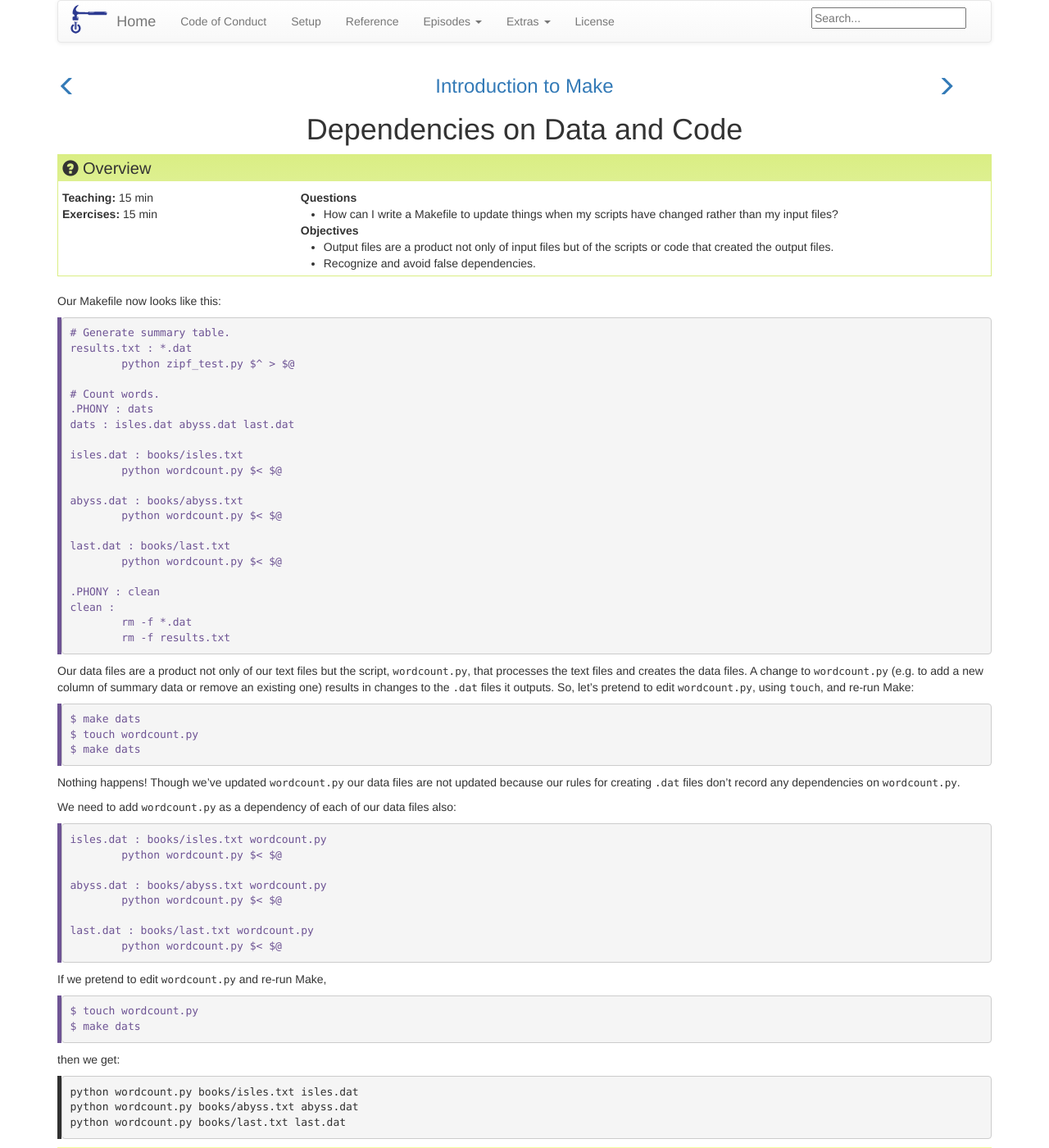
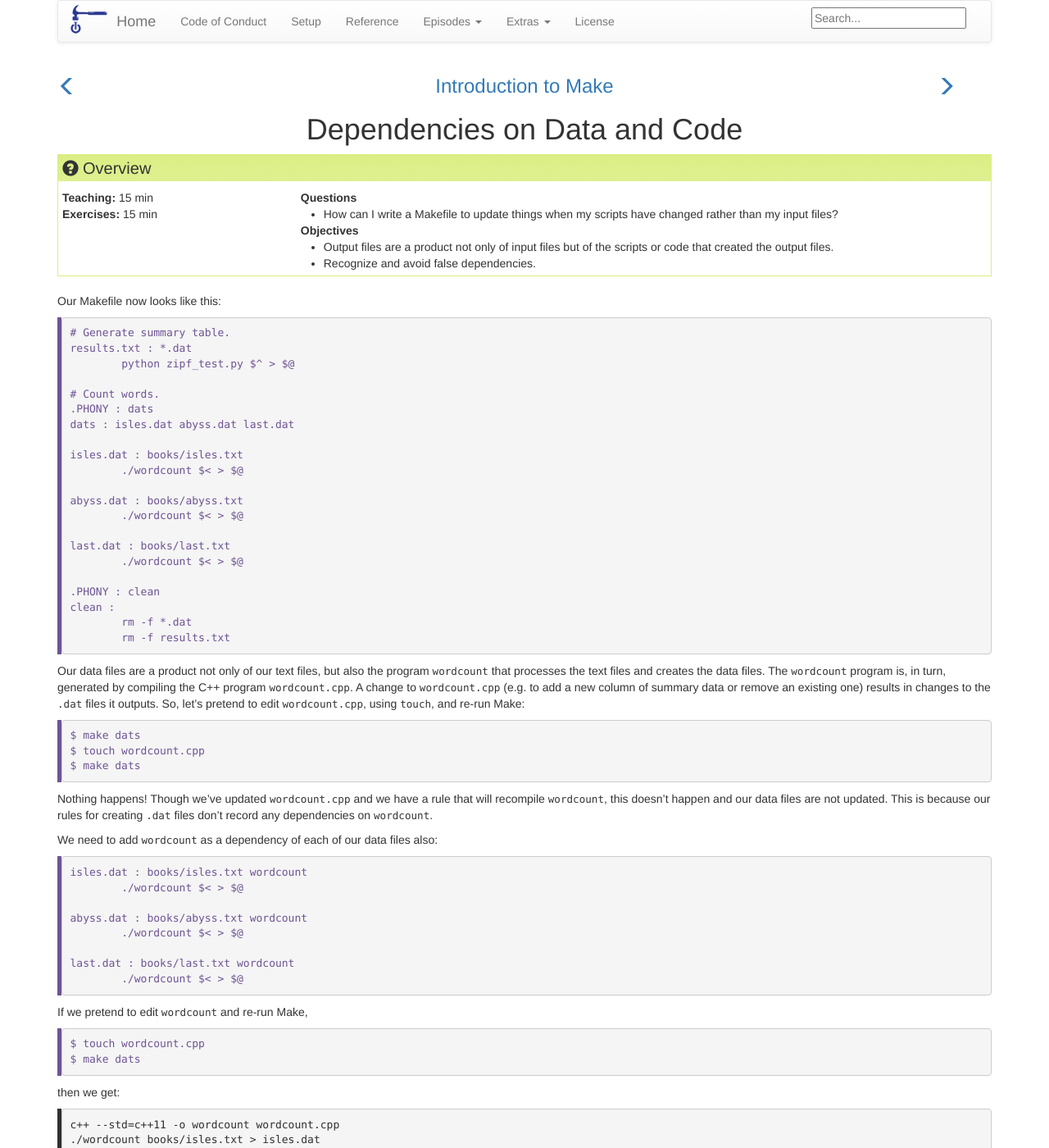
Before and after one commit to ornl-ssd/cpp-make-intro, a Jekyll site: the page built from _episodes/04-dependencies.md, in a window 1280 px wide and 1400 px high. Shown: the whole window at 82% size. Built offline with Jekyll 4.4.1, drawn with Linux system fonts in a browser that asks for light colours; some of the changed text lies outside the part shown.

Commit message:
Updated 04
Signed-off-by: Watson, Gregory <g.watson@computer.org>

```diff
--- a/_episodes/04-dependencies.md
+++ b/_episodes/04-dependencies.md
@@ -24,13 +24,13 @@ results.txt : *.dat
 dats : isles.dat abyss.dat last.dat
 
 isles.dat : books/isles.txt
-        python wordcount.py $< $@
+        ./wordcount $< > $@
 
 abyss.dat : books/abyss.txt
-        python wordcount.py $< $@
+        ./wordcount $< > $@
 
 last.dat : books/last.txt
-        python wordcount.py $< $@
+        ./wordcount $< > $@
 
 .PHONY : clean
 clean :
@@ -39,43 +39,45 @@ clean :
 ~~~
 {: .make}
 
-Our data files are a product not only of our text files but the
-script, `wordcount.py`, that processes the text files and creates the
-data files. A change to `wordcount.py` (e.g. to add a new column of
-summary data or remove an existing one) results in changes to the
-`.dat` files it outputs. So, let's pretend to edit `wordcount.py`,
+Our data files are a product not only of our text files, but also the
+program `wordcount` that processes the text files and creates the
+data files. The `wordcount` program is, in turn, generated by compiling
+the C++ program `wordcount.cpp`. A change to `wordcount.cpp` (e.g. to add a
+new column of summary data or remove an existing one) results in changes to the
+`.dat` files it outputs. So, let's pretend to edit `wordcount.cpp`,
 using `touch`, and re-run Make:
 
 ~~~
 $ make dats
-$ touch wordcount.py
+$ touch wordcount.cpp
 $ make dats
 ~~~
 {: .bash}
 
-Nothing happens! Though we've updated `wordcount.py` our data files
-are not updated because our rules for creating `.dat` files don't
-record any dependencies on `wordcount.py`.
+Nothing happens! Though we've updated `wordcount.cpp` and we have a rule
+that will recompile `wordcount`, this doesn't happen and our data files
+are not updated. This is because our rules for creating `.dat` files don't
+record any dependencies on `wordcount`.
 
-We need to add `wordcount.py` as a dependency of each of our
+We need to add `wordcount` as a dependency of each of our
 data files also:
 
 ~~~
-isles.dat : books/isles.txt wordcount.py
-        python wordcount.py $< $@
+isles.dat : books/isles.txt wordcount
+        ./wordcount $< > $@
 
-abyss.dat : books/abyss.txt wordcount.py
-        python wordcount.py $< $@
+abyss.dat : books/abyss.txt wordcount
+        ./wordcount $< > $@
 
-last.dat : books/last.txt wordcount.py
-        python wordcount.py $< $@
+last.dat : books/last.txt wordcount
+        ./wordcount $< > $@
 ~~~
 {: .make}
 
-If we pretend to edit `wordcount.py` and re-run Make,
+If we pretend to edit `wordcount` and re-run Make,
 
 ~~~
-$ touch wordcount.py
+$ touch wordcount.cpp
 $ make dats
 ~~~
 {: .bash}
@@ -83,9 +85,10 @@ $ make dats
 then we get:
 
 ~~~
-python wordcount.py books/isles.txt isles.dat
-python wordcount.py books/abyss.txt abyss.dat
-python wordcount.py books/last.txt last.dat
+c++ --std=c++11 -o wordcount wordcount.cpp
+./wordcount books/isles.txt > isles.dat
+./wordcount books/abyss.txt > abyss.dat
+./wordcount books/last.txt > last.dat
 ~~~
 {: .output}
 
@@ -94,35 +97,45 @@ python wordcount.py books/last.txt last.dat
 > `make` can show the commands it will execute without actually running them if we pass the `-n` flag:
 >
 > ~~~
-> $ touch wordcount.py
+> $ touch wordcount.cpp
 > $ make -n dats
 > ~~~
 > {: .bash}
 >
-> This gives the same output to the screen as without the `-n` flag, but the commands are not actually run. Using this 'dry-run' mode is a good way to check that you have set up your Makefile properly before actually running the commands in it.
+> This gives the same output to the screen as without the `-n` flag, but the commands are not actually run.
+> Using this 'dry-run' mode is a good way to check that you have set up your Makefile properly before
+> actually running the commands in it.
 >
 {: .callout}
 
 The following figure shows the dependencies embodied within our
 Makefile, involved in building the `results.txt` target, after adding
-`wordcount.py` and `zipf_test.py` as dependencies to their respective target files:
+`wordcount` and `zipf_test.py` as dependencies to their respective target files:
 
-![results.txt dependencies after adding wordcount.py and zipf_test.py as dependencies](../fig/04-dependencies.png "results.txt dependencies after adding wordcount.py and zipf_test.py as dependencies")
+![results.txt dependencies after adding wordcount and zipf_test.py as dependencies]({{ page.root }}/fig/04-dependencies.png "results.txt dependencies after adding wordcount and zipf_test.py as dependencies")
 
-> ## Why Don't the `.txt` Files Depend on `wordcount.py`?
+> ## Why Don't the `.txt` Files Depend on `wordcount`?
 >
 > `.txt` files are input files and have no dependencies. To make these
-> depend on `wordcount.py` would introduce a [false
+> depend on `wordcount` would introduce a [false
 > dependency]({{ page.root }}/reference/#false-dependency).
 {: .callout}
 
-Intuitively, we should also add `wordcount.py` as dependency for
+> ## Why Don't the `.dat` Files Depend on `wordcount.cpp`?
+>
+> The `.dat` files are generated by `wordcount`. To make these
+> depend on `wordcount.cpp` would mean that they would be regenerated
+> whenever `wordcount.cpp` was changed, however the `wordcount` program
+> would not be recompiled because its rule would not be triggered.
+{: .callout}
+
+Intuitively, we should also add `wordcount` as dependency for
 `results.txt`, as the final table should be rebuilt as we remake the
 `.dat` files. However, it turns out we don't have to! Let's see what
-happens to `results.txt` when we update `wordcount.py`:
+happens to `results.txt` when we update `wordcount`:
 
 ~~~
-$ touch wordcount.py
+$ touch wordcount.cpp
 $ make results.txt
 ~~~
 {: .bash}
@@ -130,9 +143,10 @@ $ make results.txt
 then we get:
 
 ~~~
-python wordcount.py books/abyss.txt abyss.dat
-python wordcount.py books/isles.txt isles.dat
-python wordcount.py books/last.txt last.dat
+c++ --std=c++11 -o wordcount wordcount.cpp
+./wordcount books/abyss.txt > abyss.dat
+./wordcount books/isles.txt > isles.dat
+./wordcount books/last.txt > last.dat
 python zipf_test.py abyss.dat isles.dat last.dat > results.txt
 ~~~
 {: .output}
@@ -140,7 +154,7 @@ python zipf_test.py abyss.dat isles.dat last.dat > results.txt
 The whole pipeline is triggered, even the creation of the
 `results.txt` file! To understand this, note that according to the
 dependency figure, `results.txt` depends on the `.dat` files. The
-update of `wordcount.py` triggers an update of the `*.dat`
+update of `wordcount` triggers an update of the `*.dat`
 files. Thus, `make` sees that the dependencies (the `.dat` files) are
 newer than the target file (`results.txt`) and thus it recreates
 `results.txt`. This is an example of the power of `make`: updating a
@@ -171,27 +185,27 @@ downstream steps.
 
 > ## `wordcount` as a Dependency of `results.txt`.
 >
-> What would happen if you actually added `wordcount.py` as dependency of `results.txt`, and why?
+> What would happen if you actually added `wordcount` as dependency of `results.txt`, and why?
 >
 > > ## Solution
 > >
 > > If you change the rule for the `results.txt` file like this:
 > >
 > > ~~~
-> > results.txt : *.dat wordcount.py
+> > results.txt : *.dat wordcount
 > >         python zipf_test.py $^ > $@
 > > ~~~
 > > {: .make}
 > >
-> > `wordcount.py` becomes a part of `$^`, thus the command becomes
+> > `wordcount` becomes a part of `$^`, thus the command becomes
 > >
 > > ~~~
-> > python zipf_test.py abyss.dat isles.dat last.dat wordcount.py > results.txt
+> > python zipf_test.py abyss.dat isles.dat last.dat wordcount > results.txt
 > > ~~~
 > > {: .bash}
 > >
 > > This results in an error from `zipf_test.py` as it tries to parse the
-> > script as if it were a `.dat` file. Try this by running:
+> > executable as if it were a `.dat` file. Try this by running:
 > >
 > > ~~~
 > > $ make results.txt
@@ -201,13 +215,15 @@ downstream steps.
 > > You'll get
 > >
 > > ~~~
-> > python zipf_test.py abyss.dat isles.dat last.dat wordcount.py > results.txt
+> > python zipf_test.py abyss.dat isles.dat last.dat wordcount > results.txt
 > > Traceback (most recent call last):
 > >   File "zipf_test.py", line 19, in <module>
 > >     counts = load_word_counts(input_file)
-> >   File "path/to/wordcount.py", line 39, in load_word_counts
-> >     counts.append((fields[0], int(fields[1]), float(fields[2])))
-> > IndexError: list index out of range
+> >   File "zipf_test.py", line 12, in load_word_counts
+> >     for line in input_fd:
+> >   File "/path/to/codecs.py", line 321, in decode
+> >     (result, consumed) = self._buffer_decode(data, self.errors, final)
+> > UnicodeDecodeError: 'utf-8' codec can't decode byte 0xcf in position 0: invalid continuation byte
 > > make: *** [results.txt] Error 1
 > > ~~~
 > > {: .error}
```
Also changed, not shown: 1 other file.
